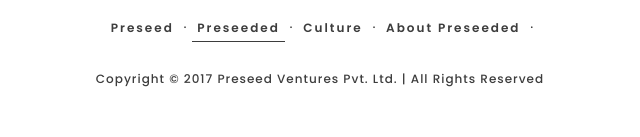
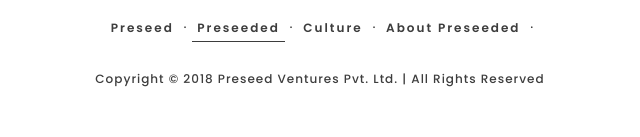
Before and after one commit to preseed/preseeded, a plain HTML site: page index.html in a window 1280 px wide. Shown: the part 754-891 px from the top of the page, 320-960 px from the left. Drawn offline with Linux system fonts and the light colour scheme.

Commit message:
update changes
update changes

```diff
--- a/index.html
+++ b/index.html
@@ -145,7 +145,7 @@
         </ul>
         <br>
         <div style="text-align: center;">
-            <a href="http://preseed.in/legal" target="_blank" style="color:#3d3d3d; font-weight: 500; letter-spacing: 1px; font-size:12px;">Copyright © 2017 Preseed Ventures Pvt. Ltd. | All Rights Reserved</a>
+            <a href="http://preseed.in/legal" target="_blank" style="color:#3d3d3d; font-weight: 500; letter-spacing: 1px; font-size:12px;">Copyright © 2018 Preseed Ventures Pvt. Ltd. | All Rights Reserved</a>
         </div>
     </footer>
 
```
